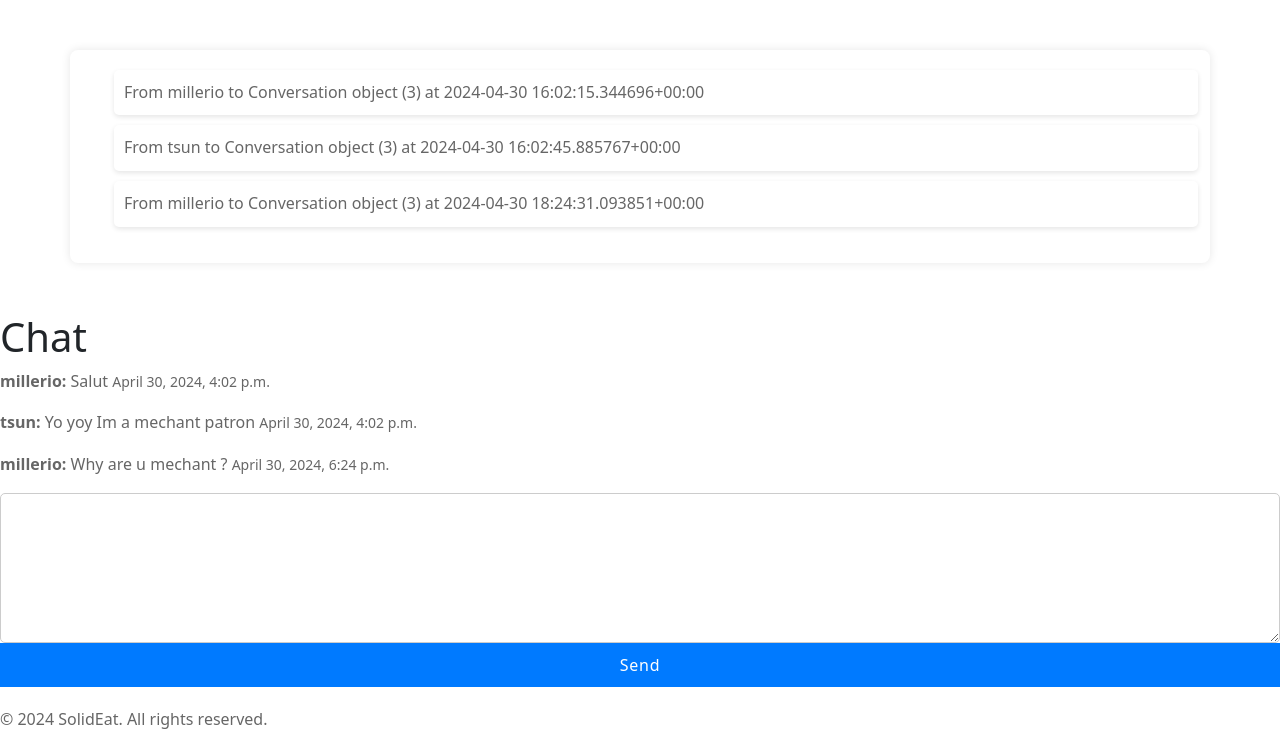
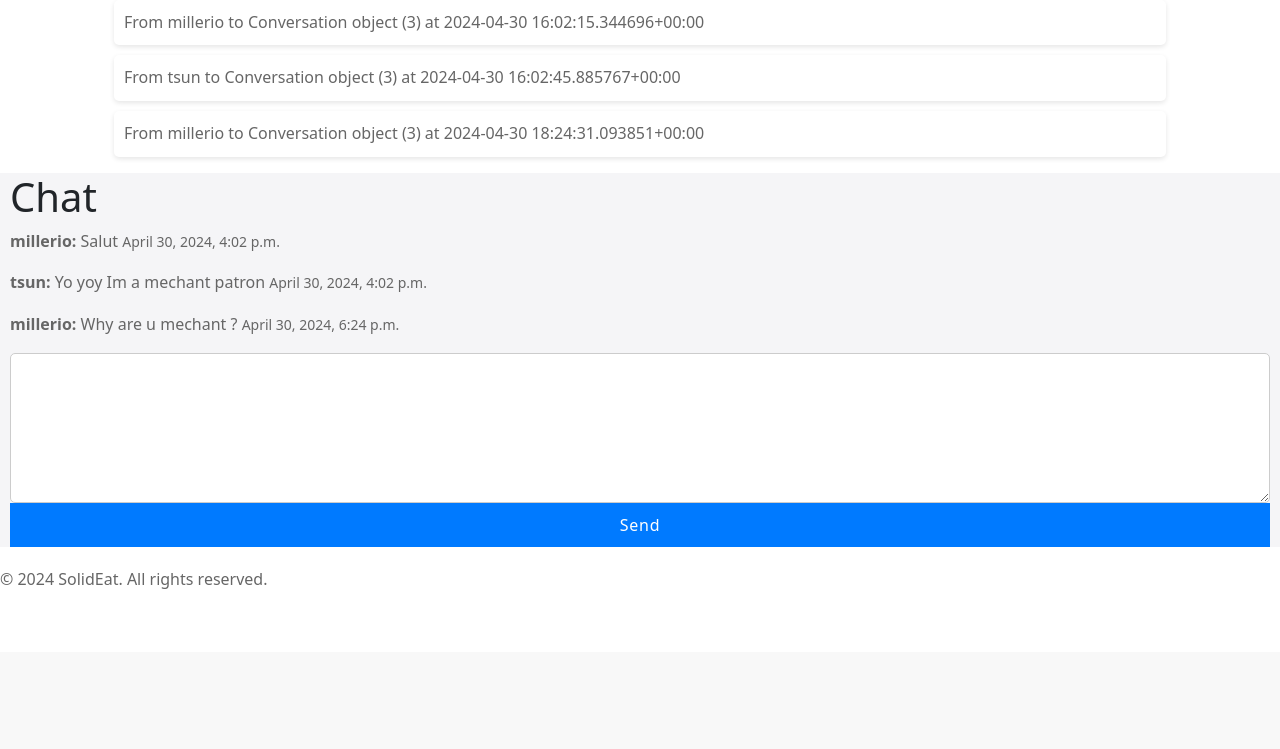
Before and after one commit to Ozomozyan/SolidEat, a Django app: page /booking/chat/view/3/ in a window 1280 px wide. Shown: the part 148-897 px from the top of the page. After the commit the page ends 737 px from the top, so only its background shows below. Run offline with Django 5.2, Linux system fonts and the light colour scheme; data comes from the database, SQL or seed files in the repository.

Commit message:
Pauffinage du style
- La zone de notification s'affiche seulement lorsque nécessaire
- Le fond de l'app est désormais gris claire
- Équilibrage du padding des balises <ul> qui apparaissait décalé

```diff
--- a/static/css/style.css
+++ b/static/css/style.css
@@ -8,8 +8,15 @@
 body {
     font-family: 'Helvetica Neue', Arial, sans-serif;
     color: #333;
-    background-color: #fff;
+    background-color: #f5f5f7;
+
 }
+
+main {
+    padding-inline: 10px;
+    background-color: #f5f5f7;
+}
+
 p, li {
     font-size: 16px;
     line-height: 1.6;
@@ -18,7 +25,7 @@
 
 ul {
     list-style-type: none;
-    padding: 0;
+    padding-right: 2rem;
 }
 
 li {
@@ -108,6 +115,7 @@
 nav ul li {
     display: inline;
     margin-right: 20px;
+    padding: 0;
 }
 
 .hero {
@@ -430,16 +438,12 @@
 /* Registrations */
 .container {
     width: 400px;
-    margin: 50px auto;
-    padding: 20px;
-    box-shadow: 0 0 10px rgba(0,0,0,0.1);
     background-color: #fff;
     border-radius: 8px;
 }
 
 h2 {
     text-align: center;
-    margin-bottom: 20px;
 }
 
 form {
```
